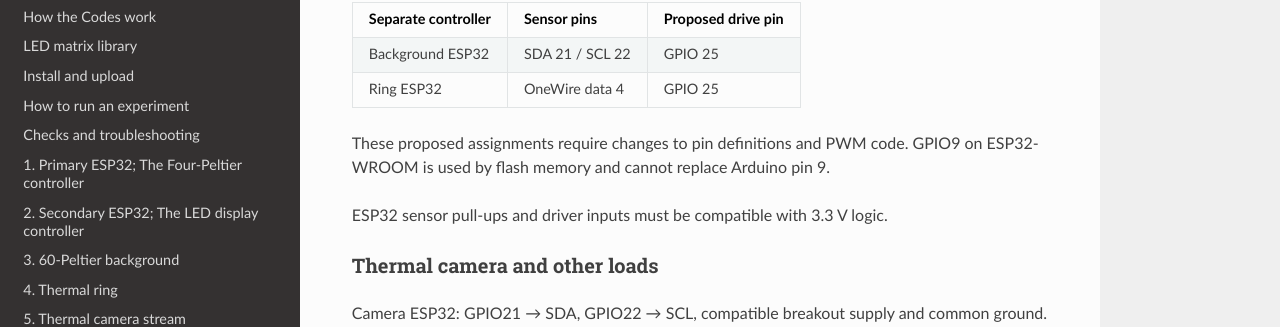
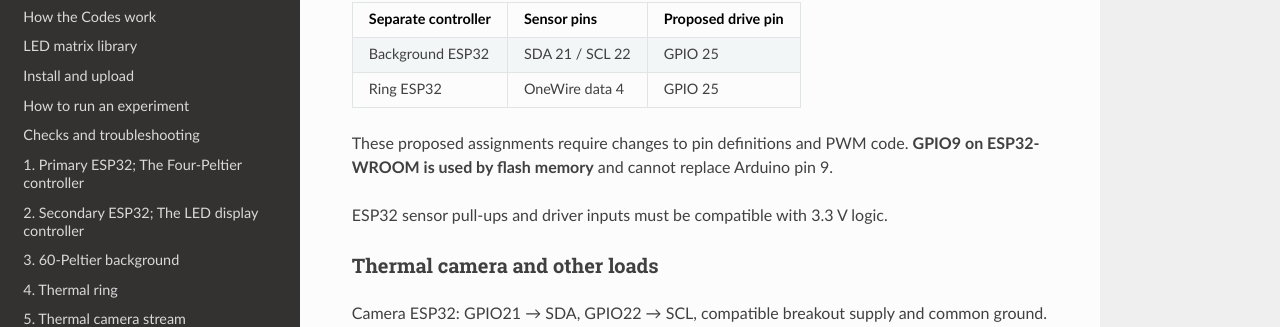
Before and after one commit to ajadismail2/Visual-place-learning, an MkDocs documentation site: the page built from docs/hardware/esp32-and-arduino-wiring.md, in a window 1280 px wide and 900 px high, scrolled down 1732 px. Shown: the part 221-548 px from the top of the window. Built offline with MkDocs 1.6.1, drawn with Linux system fonts in a browser that asks for light colours; nearby versions of some CDN libraries.

```diff
--- a/docs/hardware/esp32-and-arduino-wiring.md
+++ b/docs/hardware/esp32-and-arduino-wiring.md
@@ -75,7 +75,7 @@ Match driver input logic levels and share signal ground for non-isolated stages.
 | Background ESP32 | SDA 21 / SCL 22 | GPIO 25 |
 | Ring ESP32 | OneWire data 4 | GPIO 25 |
 
-These proposed assignments require changes to pin definitions and PWM code. GPIO9 on ESP32-WROOM is used by flash memory and cannot replace Arduino pin 9.
+These proposed assignments require changes to pin definitions and PWM code. **GPIO9 on ESP32-WROOM is used by flash memory** and cannot replace Arduino pin 9.
 
 ESP32 sensor pull-ups and driver inputs must be compatible with 3.3 V logic.
 
```
Also changed, not shown: docs/hardware/peltier-temperature-system.md (+1 -1 lines), docs/hardware/thermal-ring-and-glass-cover.md (+1 -1 lines).
